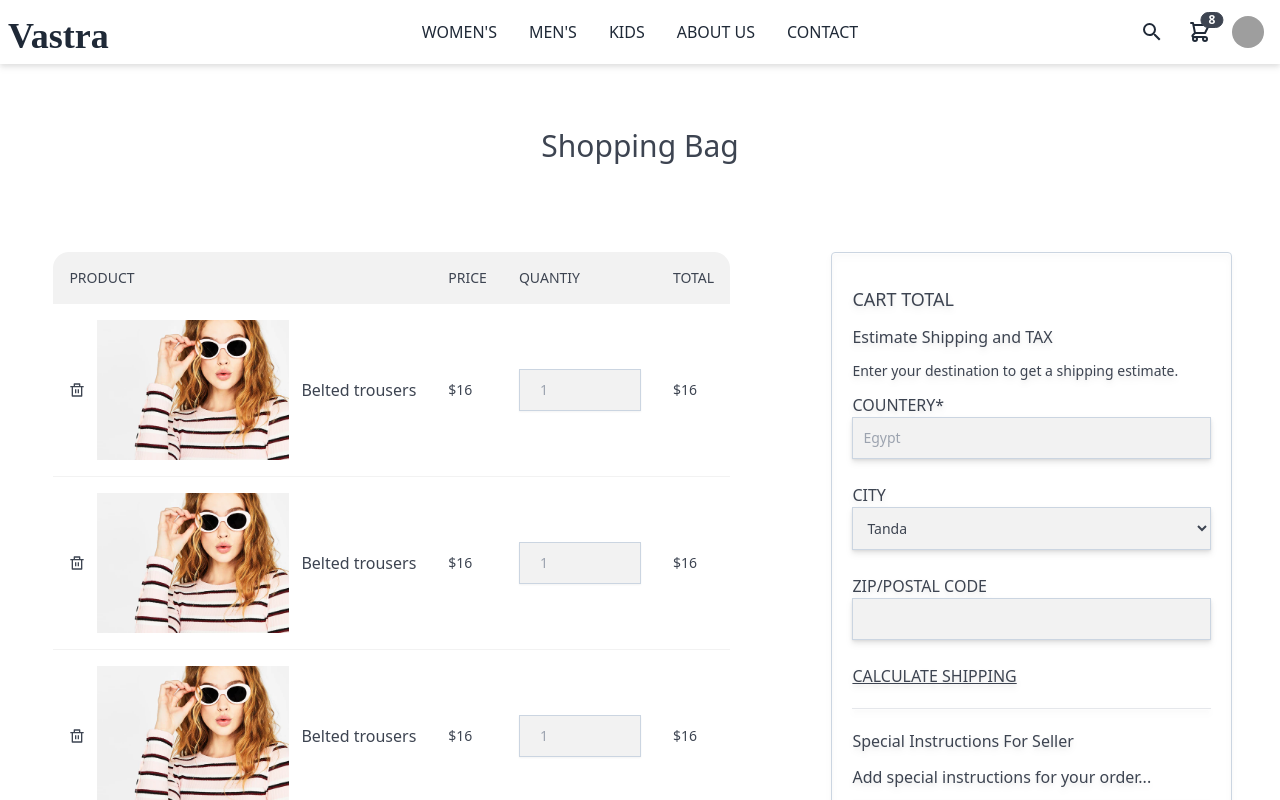
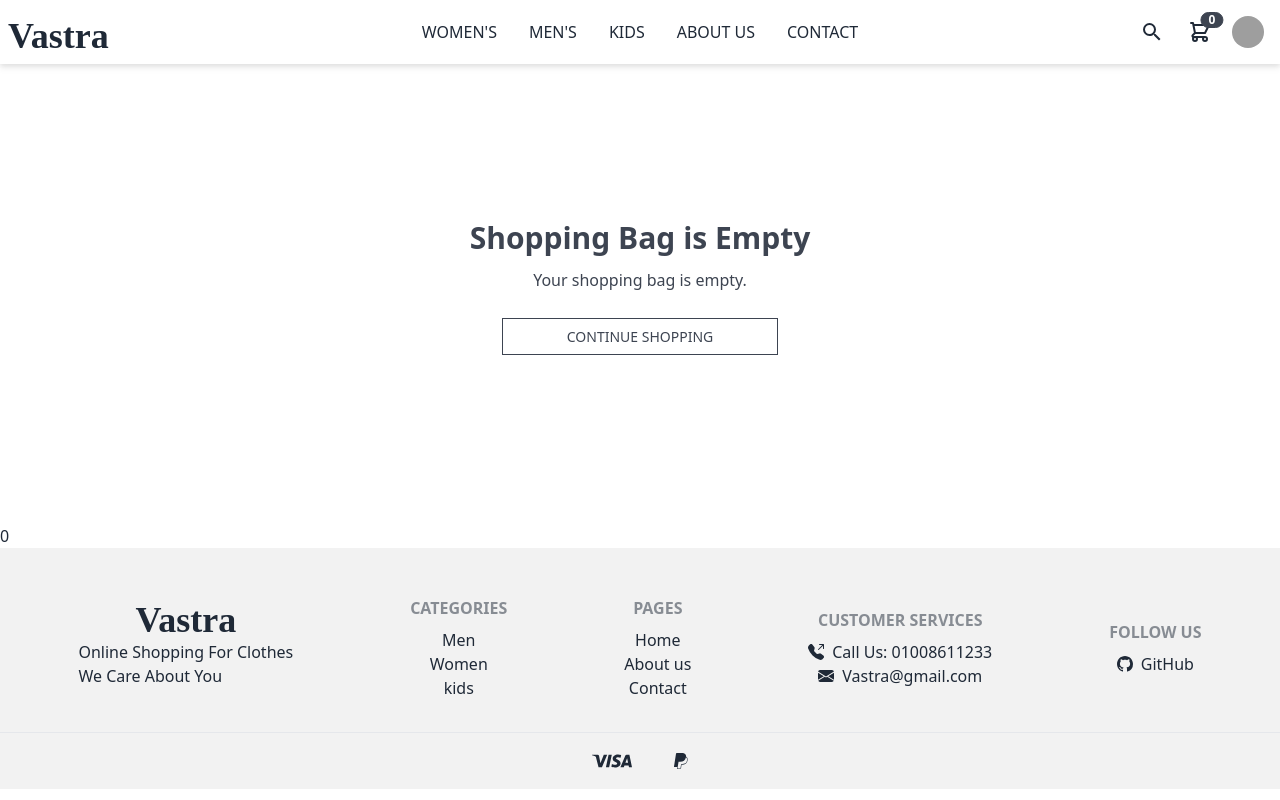
Before and after one commit to VastraEcommerce/VastraFrontend, a React (Create React App) app: page /cart in a window 1280 px wide. Built offline with nearby package versions, Linux system fonts and the light colour scheme; grey boxes are pictures that could not be loaded.

Commit message:
fix abug in address and add some features in shopping cart

```diff
--- a/src/app/api/apiSlice.js
+++ b/src/app/api/apiSlice.js
@@ -2,8 +2,8 @@ import { createApi, fetchBaseQuery } from '@reduxjs/toolkit/query/react';
 import { logOut, setCredentials } from '../../features/auth/authSlice';
 
 export const baseQuery = fetchBaseQuery( {
-  // baseUrl: `${process.env.REACT_APP_BASE_URL}api/v1`,
-  baseUrl: `http://localhost:5000/api/v1`, // for testing
+  baseUrl: `${ process.env.REACT_APP_BASE_URL }api/v1`,
+  // baseUrl: `http://localhost:5000/api/v1`, // for testing
   credentials: 'include',
   prepareHeaders: ( headers, { getState } ) => {
     const token = getState().auth.token;
--- a/src/app/features/cartSlice.js
+++ b/src/app/features/cartSlice.js
@@ -1,6 +1,10 @@
 import { createSlice } from "@reduxjs/toolkit";
 
-
+// const DeleteAdress = ( arrayOfAddress ) => {
+//     const addressArray = arrayOfAddress.filter( ( object ) => {
+//         return object._id !== thisAddress._id;
+//     } );
+// }
 const initialState = [];
 export const cartSlice = createSlice( {
     name: 'shoppingBag',
@@ -8,7 +12,15 @@ export const cartSlice = createSlice( {
     reducers: {
         addProduct: ( state, product ) => {
             state.push( product )
+            console.log( state )
+        },
+        deleteProduct: ( state, product ) => {
+            const NewState = state.filter( obj => {
+                return obj.payload._id !== product._id
+            } )
+            console.log( NewState )
+            state = [ ...NewState ]
         }
     }
 } )
-export const { addProduct } = cartSlice.actions;
+export const { addProduct, deleteProduct } = cartSlice.actions;
--- a/src/components/Navbar.jsx
+++ b/src/components/Navbar.jsx
@@ -3,9 +3,11 @@ import { HiOutlineShoppingCart } from "react-icons/hi";
 import { HiMenuAlt2 } from "react-icons/hi";
 import { Logo } from "./Logo";
 import { Link } from "react-router-dom";
+import { useSelector } from "react-redux";
 import Accordion from "./Accordion";
 
 const Navbar = (props) => {
+  const shoppingBaag = useSelector((state) => state.shoppingBag);
   return (
     <>
       {/* Drawer */}
@@ -104,7 +106,9 @@ const Navbar = (props) => {
                   <div className='indicator'>
                     <Link to='/cart'>
                       <HiOutlineShoppingCart className='text-2xl' />
-                      <span className='badge badge-sm indicator-item'>8</span>
+                      <span className='badge badge-sm indicator-item'>
+                        {shoppingBaag.length}
+                      </span>
                     </Link>
                   </div>
                 </label>
--- a/src/components/address/EditAddress.jsx
+++ b/src/components/address/EditAddress.jsx
@@ -13,7 +13,6 @@ import {
 export default function EditAddress({ thisAddress }) {
   const userID = window.localStorage.getItem("userId");
   const { data, isLoading, isError } = useGetMeQuery(userID); //if you want to test add "62ec135c16eeaa1abda160b2"
-
   const [expanded, setExpanded] = React.useState(false);
   const [updateAddressForUser] = useUpdateMeMutation();
   const [newAddress, setNewAddress] = React.useState({
@@ -34,7 +33,7 @@ export default function EditAddress({ thisAddress }) {
   const handleBuildig = (event) => {
     setNewAddress({
       ...newAddress,
-      building: event.target.value,
+      buliding: event.target.value,
     });
   };
   const handleCity = (event) => {
@@ -62,6 +61,7 @@ export default function EditAddress({ thisAddress }) {
       ...data,
       address: UpdateAdress(data.address),
     });
+    setExpanded(!expanded);
   };
   const handleChange = () => {
     setExpanded(!expanded);
--- a/src/components/shopingBag/CartTotal.jsx
+++ b/src/components/shopingBag/CartTotal.jsx
@@ -1,6 +1,7 @@
 import React, { useState } from "react";
 import { Link } from "react-router-dom";
 import { cityData } from "../address/citys";
+
 export default function CartTotal() {
   const [zip, setZip] = useState("");
   const [calc, setCalc] = useState(false);
--- a/src/components/shopingBag/EmptyBag.jsx
+++ b/src/components/shopingBag/EmptyBag.jsx
@@ -10,7 +10,7 @@ export default function EmptyBag() {
       <p className='text-neutral font-light'>Your shopping bag is empty. </p>
       <div className='my-8'>
         <Link
-          to='/products'
+          to='/'
           className='px-16 py-2 border border-neutral hover:bg-neutral hover:text-white text-center  text-neutral   text-sm  duration-300 '>
           {" "}
           CONTINUE SHOPPING
--- a/src/components/shopingBag/Product.jsx
+++ b/src/components/shopingBag/Product.jsx
@@ -1,20 +1,26 @@
 import React, { useState } from "react";
-import productImage from "../../images/women.png";
+// import productImage from "../../images/women.png";
 import { RiDeleteBinLine } from "react-icons/ri";
 import { useNavigate } from "react-router-dom";
-export default function Product(productInfo) {
+import { useDispatch } from "react-redux";
+import { deleteProduct } from "../../app/features/cartSlice";
+export default function Product({ product }) {
+  const dispatch = useDispatch();
   const [quntity, setQuntity] = useState("1");
   const handleValue = (event) => {
     setQuntity(event.target.value);
   };
-  const price = 16;
-  const total = price * quntity;
+  const handelDeleteProduct = (event) => {
+    dispatch(deleteProduct(product));
+    console.log(event.target);
+  };
+  const total = product.price * quntity;
   const navigate = useNavigate();
   return (
     <tr>
       <td>
         <div className='flex items-center space-x-3 '>
-          <button>
+          <button onClick={handelDeleteProduct}>
             {" "}
             <RiDeleteBinLine className={"text-nuetral "} />
           </button>
@@ -22,18 +28,18 @@ export default function Product(productInfo) {
           <div className='sm:flex items-center space-x-3'>
             <div className='min-w-[4rem] max-w-[12rem] hover:cursor-pointer'>
               <img
-                src={productImage}
+                src={`${process.env.REACT_APP_BASE_URL}${product.image}`}
                 alt='Product Pic'
                 className='w-full '
-                onClick={() => navigate(`/products/${1}`)}
+                onClick={() => navigate(`/products/${product.productId}`)}
               />
             </div>
-            <div className='text-neutral'>Belted trousers</div>
+            <div className='text-neutral'>{product.brand}</div>
           </div>
         </div>
       </td>
       <td>
-        <p className='text-xm md:text-sm'>{`$${price}`}</p>
+        <p className='text-xm md:text-sm'>${product.price}</p>
       </td>
       <td>
         {" "}
--- a/src/components/shopingBag/ProductVeiw.jsx
+++ b/src/components/shopingBag/ProductVeiw.jsx
@@ -1,13 +1,11 @@
 import React from "react";
-// import { useSelector } from "react-redux";
-// import { useGetUserByIdQuery } from "../../services/userApi";
+import { useSelector } from "react-redux";
+
 import Product from "./Product";
 
-// import EmptyBag from "./Product";
-
 export default function ProductVeiw() {
-  // const user = useSelector((state) => state.auth.user);
-  // const { data, isLoading, isSuccess, isError } = useGetUserByIdQuery(user._id);
+  const shoppingBaag = useSelector((state) => state.shoppingBag);
+  console.log(shoppingBaag);
   return (
     <div className='py-8 sm:px-5 w-[100%]'>
       <table className='table text-neutral table-normal w-[100%]'>
@@ -20,11 +18,9 @@ export default function ProductVeiw() {
           </tr>
         </thead>
         <tbody>
-          <Product />
-          <Product />
-          <Product />
-          <Product />
-          <Product />
+          {shoppingBaag.map((product, index) => {
+            return <Product product={product.payload} key={index} />;
+          })}
         </tbody>
       </table>
     </div>
--- a/src/pages/ShopingBag.jsx
+++ b/src/pages/ShopingBag.jsx
@@ -2,13 +2,14 @@ import React from "react";
 import EmptyBag from "../components/shopingBag/EmptyBag";
 import ProductVeiw from "../components/shopingBag/ProductVeiw";
 import CartTotal from "../components/shopingBag/CartTotal";
+import { useSelector } from "react-redux";
 
 export default function ShopingBag() {
-  const data = true;
+  const Bag = useSelector((state) => state.shoppingBag);
   return (
     <>
-      {!data && <EmptyBag />}
-      {data && (
+      {!Bag.length && <EmptyBag />}
+      {Bag.length && (
         <div className=''>
           <h1 className='mb-14 mt-16 text-3xl text-neutral mx-auto text-center'>
             Shopping Bag
--- a/src/services/currentUserApi.js
+++ b/src/services/currentUserApi.js
@@ -1,30 +1,30 @@
 import { apiSlice } from '../app/api/apiSlice';
 
-export const currentUserApi = apiSlice.injectEndpoints({
-  tagTypes: ['CurrentUser'],
-  endpoints: (builder) => ({
-    getMe: builder.query({
+export const currentUserApi = apiSlice.injectEndpoints( {
+  tagTypes: [ 'CurrentUser' ],
+  endpoints: ( builder ) => ( {
+    getMe: builder.query( {
       query: () => `/users/me`,
-      transformResponse: (response, meta, error) => response.data,
-      providesTags: ['CurrentUser'],
-    }),
-    updateMe: builder.mutation({
-      query: (updates) => ({
+      transformResponse: ( response, meta, error ) => response.data,
+      providesTags: [ 'CurrentUser' ],
+    } ),
+    updateMe: builder.mutation( {
+      query: ( updates ) => ( {
         url: '/users/updateMe',
         method: 'PATCH',
         body: updates,
-      }),
-      providesTags: ['CurrentUser'],
-    }),
-    deleteMe: builder.mutation({
-      query: () => ({
+      } ),
+      invalidatesTags: [ 'CurrentUser' ],
+    } ),
+    deleteMe: builder.mutation( {
+      query: () => ( {
         url: '/users/deleteMe',
         method: 'DELETE',
-      }),
-      providesTags: ['CurrentUser'],
-    }),
-  }),
-});
+      } ),
+      invalidatesTags: [ 'CurrentUser' ],
+    } ),
+  } ),
+} );
 
 export const { useGetMeQuery, useUpdateMeMutation, useDeleteMeMutation } =
   currentUserApi;
```
Also changed, not shown: src/pages/ProductDetails.jsx (+34 -36 lines).
